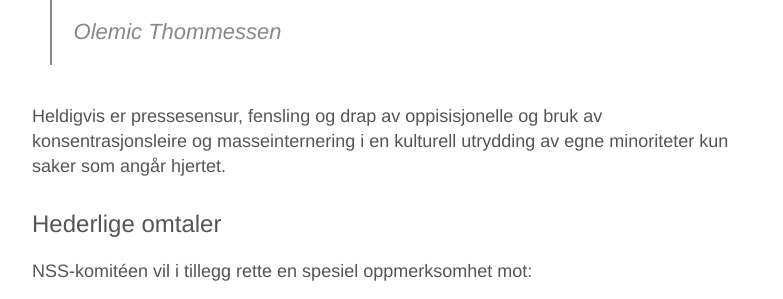
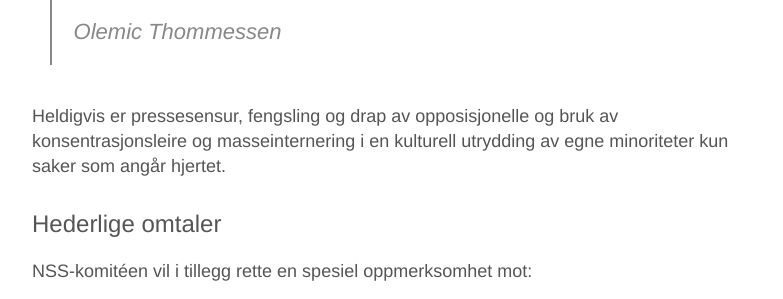
Before and after one commit to mathialo/no-shit-sherlock, a Jekyll site: the page built from _posts/2021-02-28-februar-2021.md, in a window 1280 px wide. Shown: the part 1219-1518 px from the top of the page, without its empty margins (248-1031 px from the left). Built offline with Jekyll 4.4.1, drawn with Linux system fonts in a browser that asks for light colours.

Commit message:
flere typo

```diff
--- a/_posts/2021-02-28-februar-2021.md
+++ b/_posts/2021-02-28-februar-2021.md
@@ -36,7 +36,7 @@ Til slutt uttaler Thommessen til NRK at
 >
 > Olemic Thommessen
 
-Heldigvis er pressesensur, fensling og drap av oppisisjonelle og bruk av konsentrasjonsleire og
+Heldigvis er pressesensur, fengsling og drap av opposisjonelle og bruk av konsentrasjonsleire og
 masseinternering i en kulturell utrydding av egne minoriteter kun saker som angår hjertet.
 
 
```
